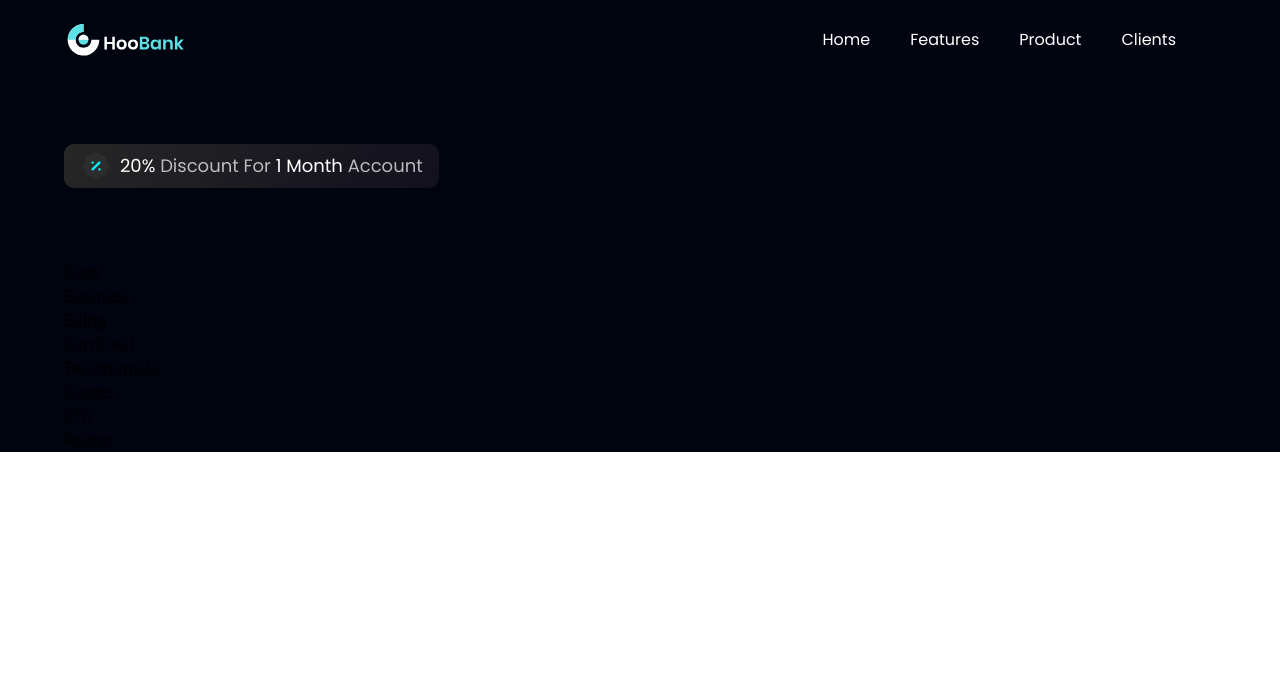
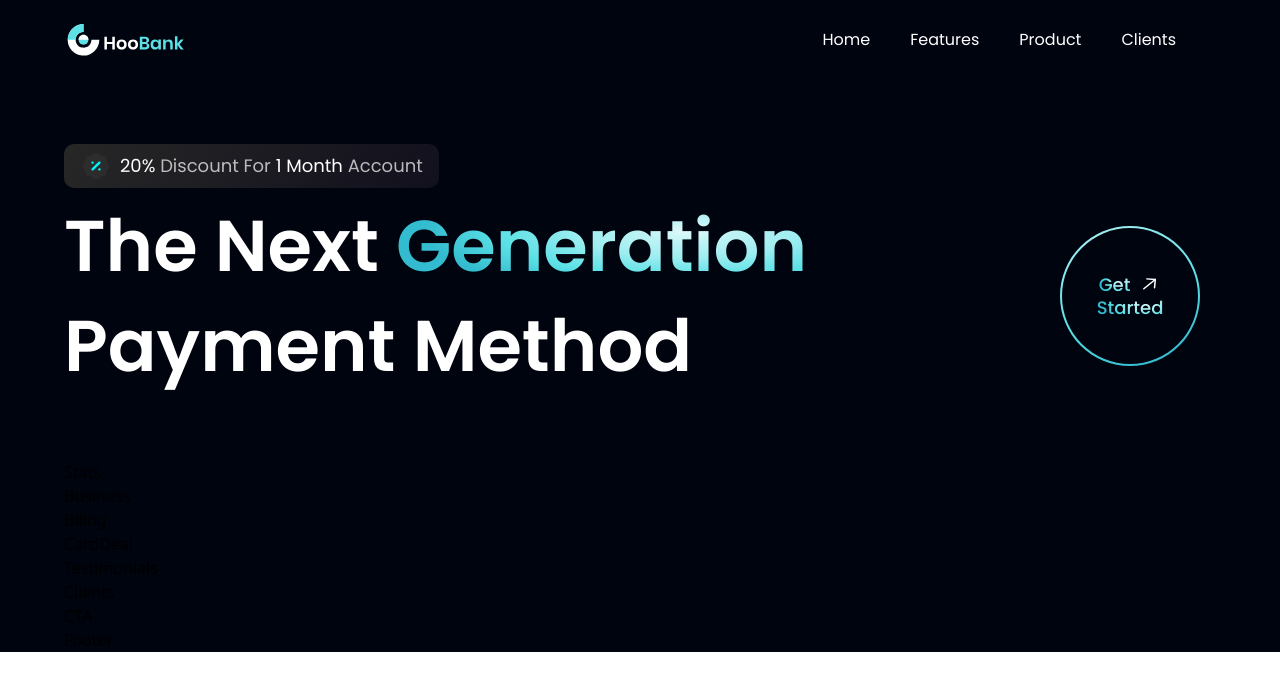
Before and after one commit to Anasxon7/Bank-website, a React (Vite) app: page / in a window 1280 px wide. Shown: the top 690 px of the page. Built offline with nearby package versions, Linux system fonts and the light colour scheme.

Commit message:
GetStarted

```diff
--- a/src/components/GetStarted.jsx
+++ b/src/components/GetStarted.jsx
@@ -1,8 +1,23 @@
-import React from 'react'
+import styles from "../style"
+import { arrowUp } from "../assets"
 
 const GetStarted = () => {
   return (
-    <div>GetStarted</div>
+    <div className={`${styles.flexCenter} w-[140px] h-[140px]
+    rounded-full bg-blue-gradient p-[2px] cursor-pointer`}>
+        <div className={`${styles.flexCenter} flex-col
+         bg-primary w-[100%] h-[100%] rounded-full`}>
+          <div className={`${styles.flexStart} flex-row`}>
+            <p className="font-poppins font-medium text-[18px] leading-[23px] mr-2">
+              <span className="text-gradient">Get</span>
+            </p>
+              <img src={arrowUp} alt='arrow' className='w-[23px] h-[23px] object-contain'/>
+          </div>
+          <p className="font-poppins font-medium text-[18px] leading-[23px]">
+              <span className="text-gradient">Started</span>
+            </p>
+        </div>
+    </div>
   )
 }
 
--- a/src/components/Hero.jsx
+++ b/src/components/Hero.jsx
@@ -1,5 +1,6 @@
 import styles from "../style"
 import { discount, robot } from "../assets"
+import GetStarted from './GetStarted'
 
 const Hero = () => {
   return (
@@ -12,6 +13,19 @@
             <span className="text-white">1 Month</span> Account
           </p>
         </div>
+
+        <div className="flex flex-row justify-between items-center w-full">
+          <h1 className="text-white flex-1 font-poppins font-semibold ss:text-[72px] text-[52px]
+          ss:leading-[100px] leading-[75px]">
+            The Next <br className="sm:bock hidden" /> {" "}
+            <span className="text-gradient">Generation</span> {" "}
+            Payment Method
+          </h1>
+
+          <div className="ss:flex hidden md:mr-4 mr-0">
+            <GetStarted />
+          </div>
+        </div>
       </div>
     </section>
   )
```
